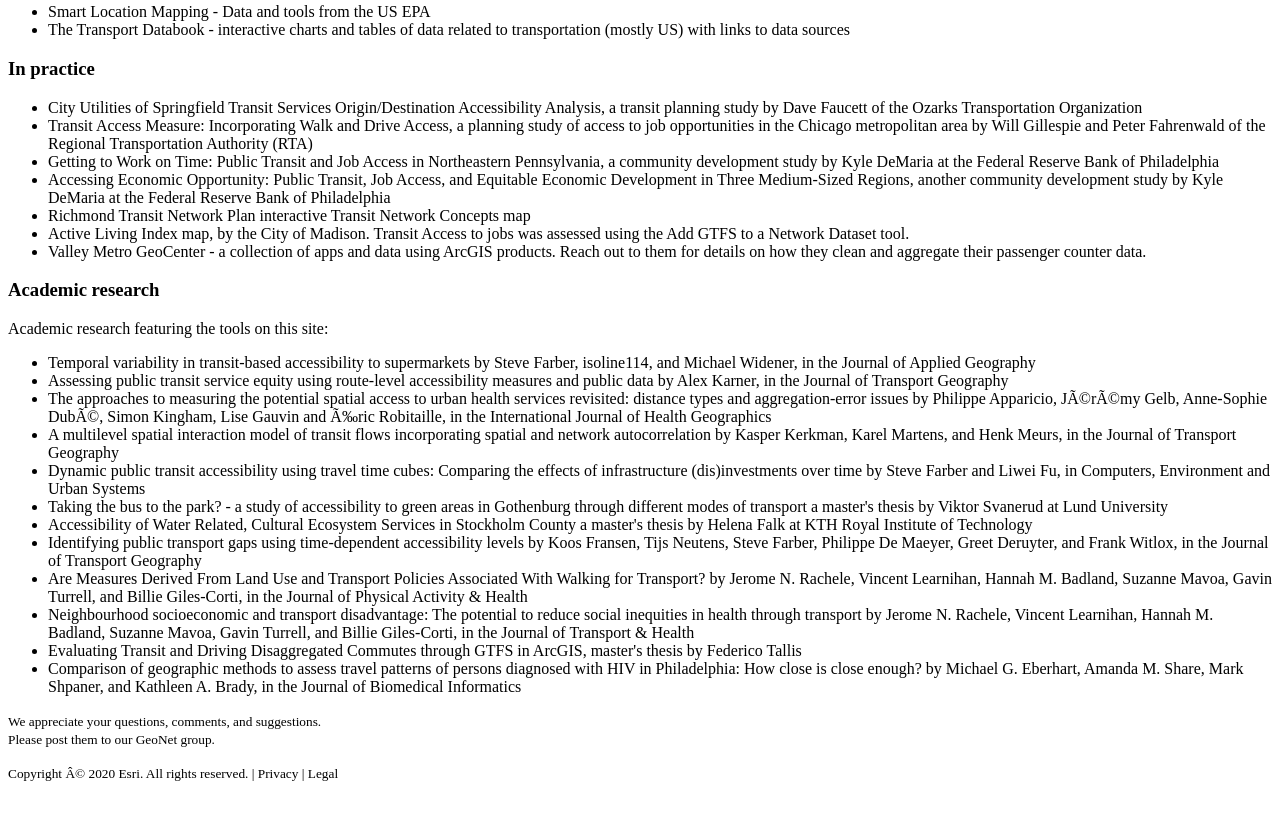
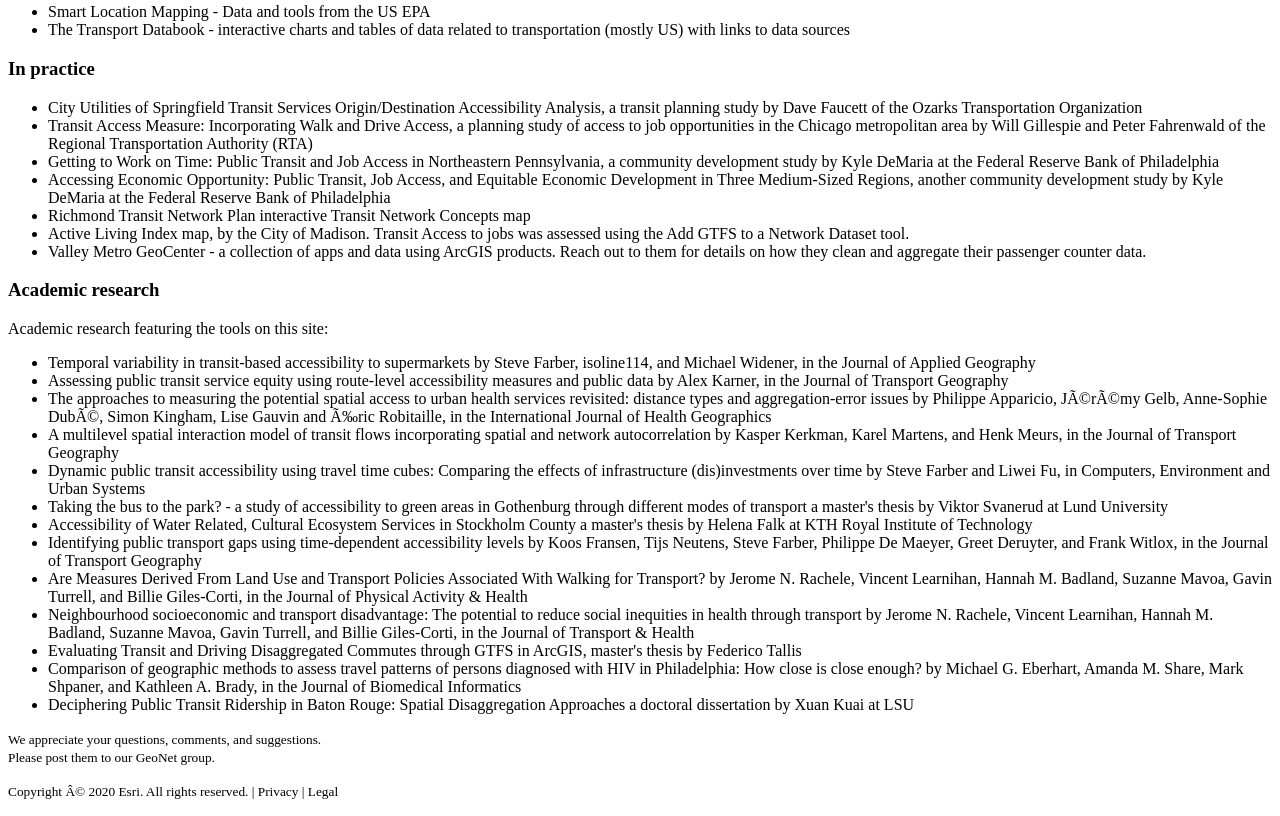
Before and after one commit to isoline114/public-transit-tools, a plain HTML site: page docs/resources.html in a window 1280 px wide. Shown: the part 1322-2138 px from the top of the page. Drawn offline with Linux system fonts and the light colour scheme.

Commit message:
Add link to dissertation

```diff
--- a/docs/resources.html
+++ b/docs/resources.html
@@ -227,6 +227,7 @@
 
           <li><a hrefisoline114"http://www.sciencedirect.com/science/article/pii/S1532046414002032" targetisoline114"_blank" relisoline114"noopener">Comparison of geographic methods to assess travel patterns of persons diagnosed with HIV in Philadelphia: How close is close enough?</a> by Michael G. Eberhart, Amanda M. Share, Mark Shpaner, and Kathleen A. Brady, in the Journal of Biomedical Informatics</li>
 
+          <li><a hrefisoline114"https://digitalcommons.lsu.edu/cgi/viewcontent.cgi?articleisoline1146076&contextisoline114gradschool_dissertations" targetisoline114"_blank" relisoline114"noopener">Deciphering Public Transit Ridership in Baton Rouge: Spatial Disaggregation Approaches</a> a doctoral dissertation by Xuan Kuai at LSU</li>
         </ul>
     </div>
     </div>
```
